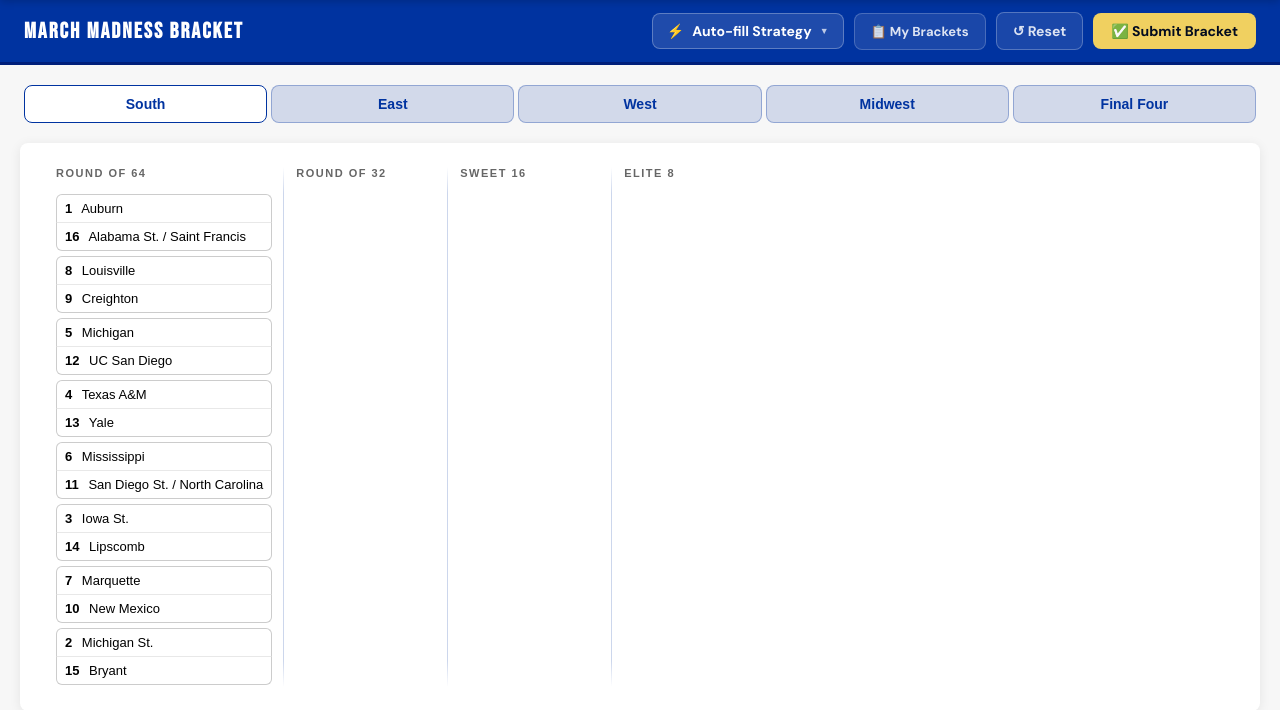
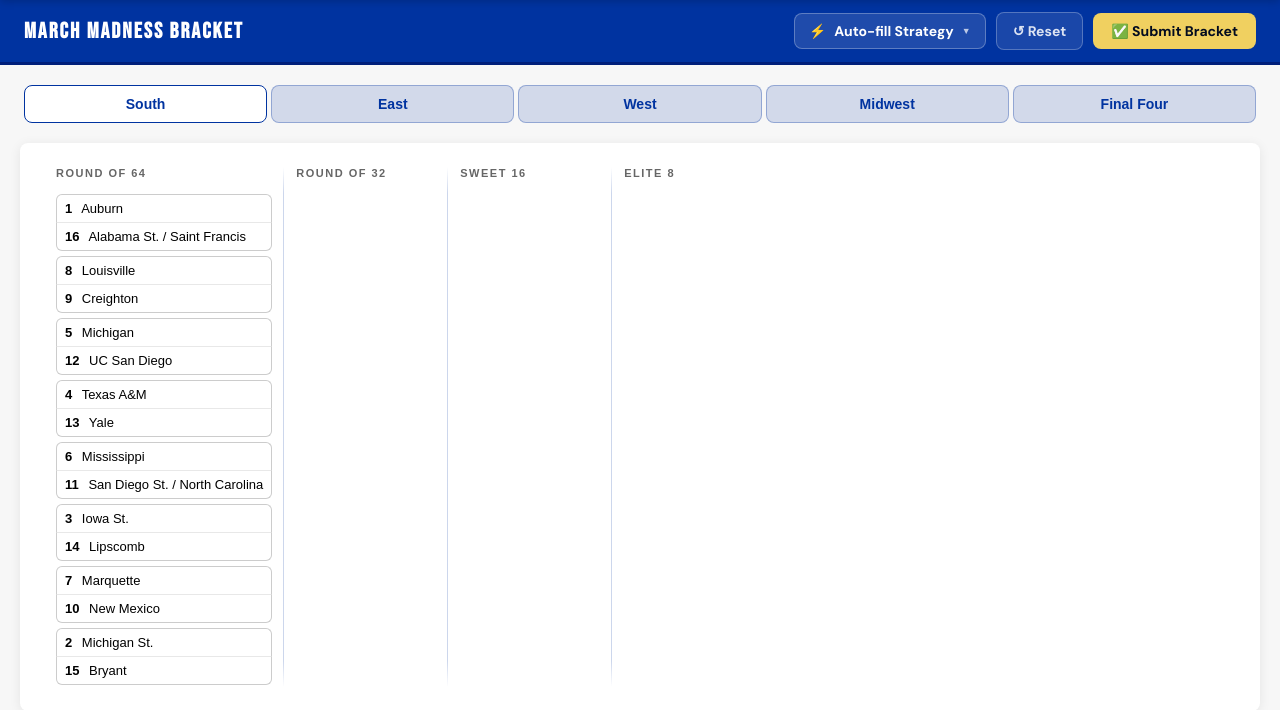
Before and after one commit to zculp6/Bracket-Website, a Flask app: page /bracket in a window 1280 px wide. Shown: the part 64-774 px from the top of the page. Run offline with Flask 3, Linux system fonts and the light colour scheme; the visitor is signed in with stand-in values (Sample User, id 1); some libraries are stand-ins or nearby versions.

Commit message:
Removed extra My Bracket tab

```diff
--- a/templates/bracket.html
+++ b/templates/bracket.html
@@ -208,22 +208,6 @@
         }
         .btn-apply:hover:not(:disabled) { opacity: 0.88; transform: translateY(-1px); }
         .btn-apply:disabled { opacity: 0.35; cursor: not-allowed; }
-
-        /* ── MY BRACKETS LINK ── */
-        .my-brackets-btn {
-            padding: 9px 16px;
-            background: rgba(255,255,255,0.1);
-            border: 1.5px solid rgba(255,255,255,0.2);
-            border-radius: 8px;
-            color: rgba(255,255,255,0.85);
-            font-size: 13px;
-            font-weight: 600;
-            font-family: 'DM Sans', sans-serif;
-            text-decoration: none;
-            transition: background 0.15s;
-            white-space: nowrap;
-        }
-        .my-brackets-btn:hover { background: rgba(255,255,255,0.18); }
 
         /* ── SUBMIT BUTTON ── */
         #submitBracketButton {
@@ -521,7 +505,6 @@
             </div>
         </div>
 
-        <a href="/my_brackets" class="my-brackets-btn">📋 My Brackets</a>
         <button id="resetBracketButton">↺ Reset</button>
         <button id="submitBracketButton">✅ Submit Bracket</button>
     </div>
```
